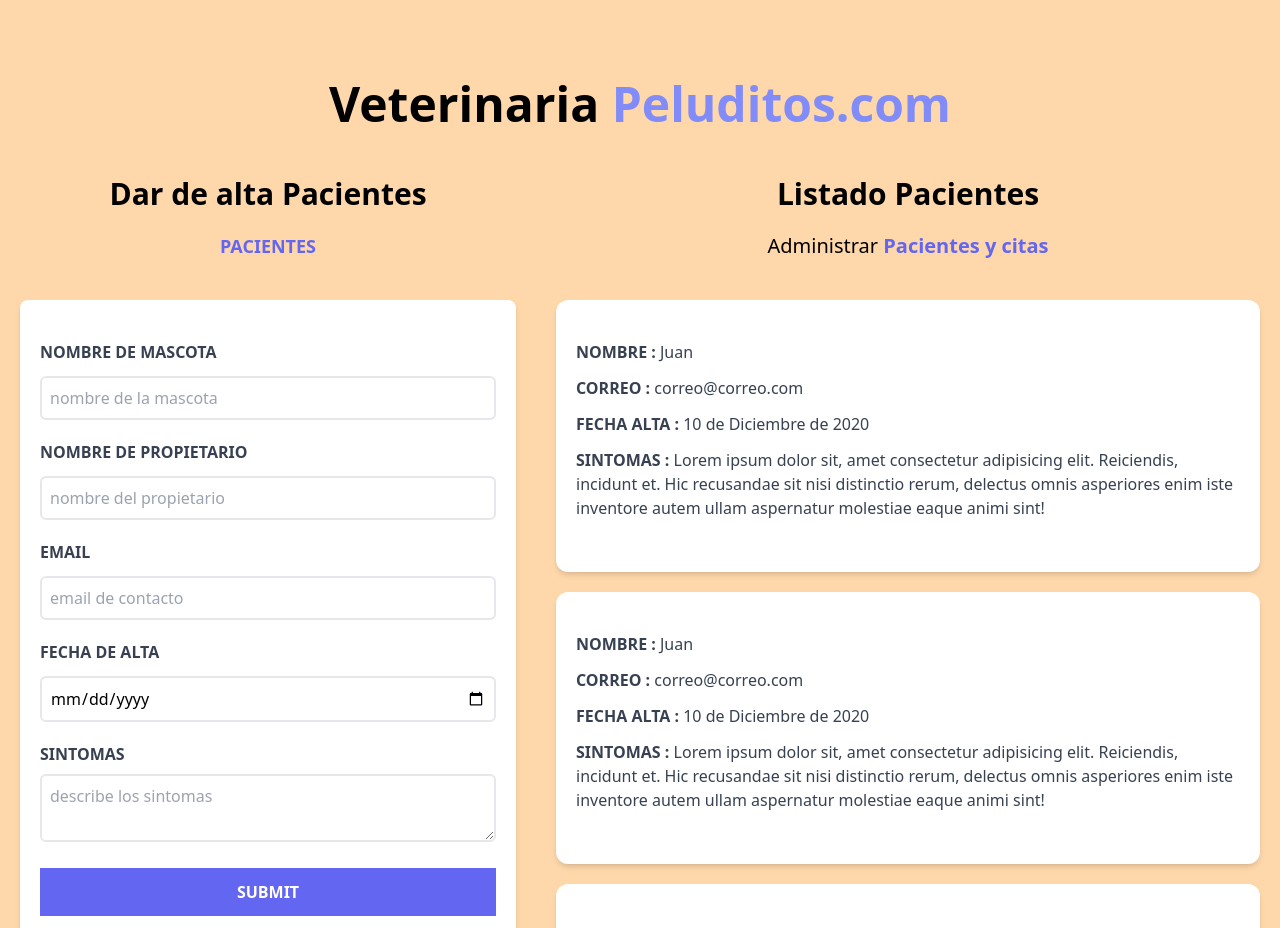
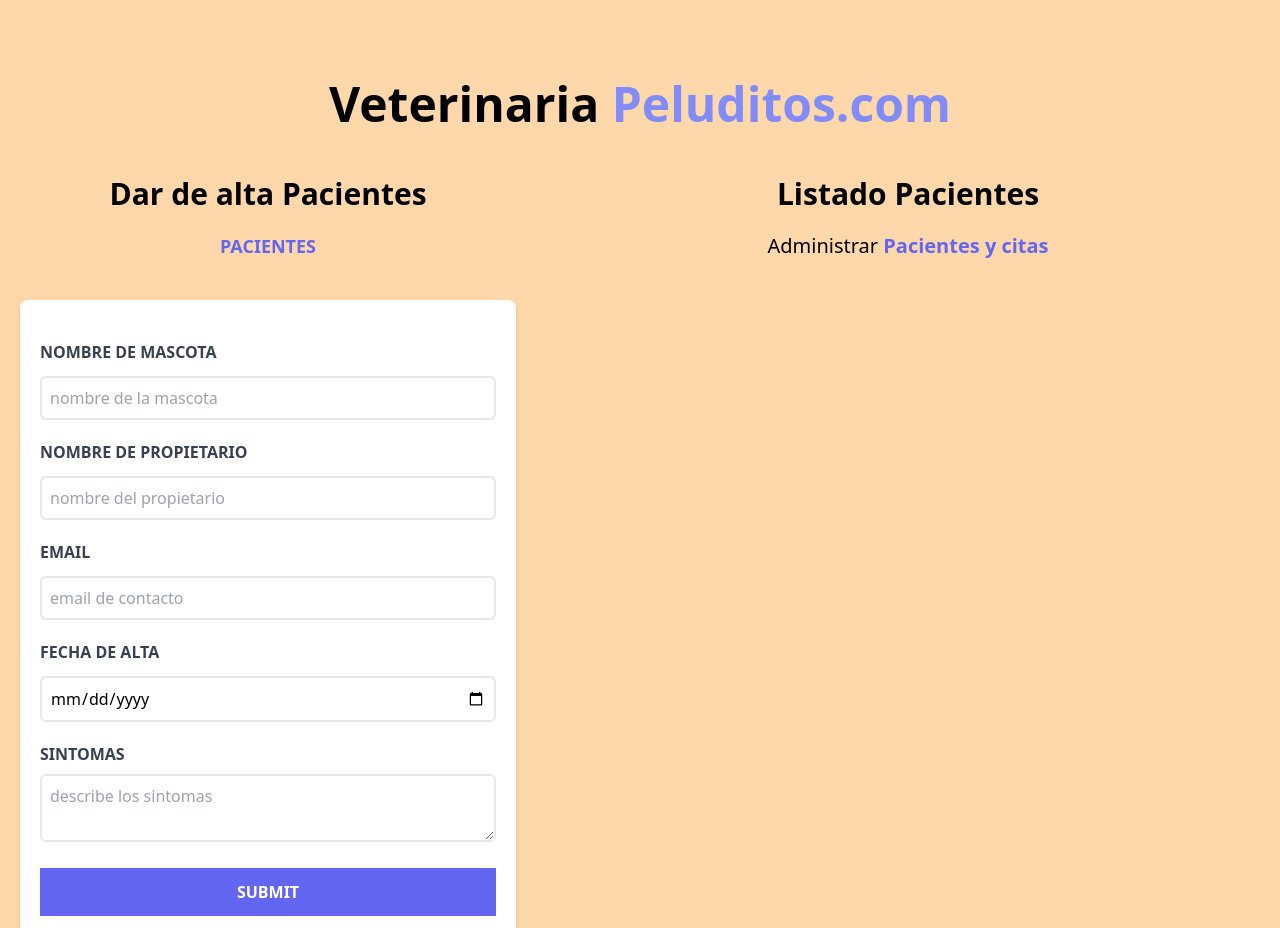
Before and after one commit to se733/administrador-veterinaria, a React (Vite) app: page / in a window 1280 px wide. Shown: the top 928 px of the page. Built offline with nearby package versions, Linux system fonts and the light colour scheme.

Commit message:
pasando props a pacientes

```diff
--- a/src/App.jsx
+++ b/src/App.jsx
@@ -4,18 +4,14 @@ import { Header } from "./components/Header";
 import { ListadoPacientes } from "./components/ListadoPacientes";
 
 function App() {
-
-  const [pacientes, setPacientes] = useState([])
+  const [pacientes, setPacientes] = useState([]);
 
   return (
     <div className="container mx-auto mt-20">
       <Header />
       <div className="mt-12 md:flex">
-        <Formulario
-        pacientes={pacientes}
-        setPacientes={setPacientes}
-        />
-        <ListadoPacientes />
+        <Formulario pacientes={pacientes} setPacientes={setPacientes} />
+        <ListadoPacientes pacientes={pacientes} />
       </div>
     </div>
   );
--- a/src/components/Formulario.jsx
+++ b/src/components/Formulario.jsx
@@ -9,6 +9,14 @@ export const Formulario = ({ pacientes, setPacientes }) => {
   const [sintomas, setSintomas] = useState("");
   const [error, setError] = useState(false);
 
+  const generarId = () => {
+    const ramdom = Math.random().toString(36).substring(2)
+    const fecha = Date.now().toString(36)
+
+    return ramdom + fecha
+  }
+
+
   const handleSubmit = (e) => {
     e.preventDefault();
     if ([nombre, propietario, email, fecha, sintomas].includes("")) {
@@ -17,7 +25,7 @@ export const Formulario = ({ pacientes, setPacientes }) => {
     }
     setError(false);
 
-    const objetoPacientes = { nombre, propietario, email, fecha, sintomas };
+    const objetoPacientes = { nombre, propietario, email, fecha, sintomas, id: generarId() };
 
     setPacientes([...pacientes, objetoPacientes]);
 
--- a/src/components/ListadoPacientes.jsx
+++ b/src/components/ListadoPacientes.jsx
@@ -1,22 +1,18 @@
 import { Paciente } from "./Paciente";
 
-export const ListadoPacientes = () => {
+export const ListadoPacientes = ({ pacientes }) => {
   return (
     <div className="md:w-1/2 lg:w-3/5 md:h-screen ">
       <h2 className="font-black text-3xl text-center">Listado Pacientes</h2>
 
       <p className="text-xl mt-5 mb-10 text-center">
         Administrar {""}
-        <span className="text-indigo-500 font-bold" >Pacientes y citas</span>
+        <span className="text-indigo-500 font-bold">Pacientes y citas</span>
       </p>
 
-     <Paciente/>
-     <Paciente/>
-     <Paciente/>
-     <Paciente/>
-     <Paciente/>
-
-
+      {pacientes.map( paciente => (
+        <Paciente key={paciente.id} paciente={paciente} />
+      ))}
     </div>
   );
 };
--- a/src/components/Paciente.jsx
+++ b/src/components/Paciente.jsx
@@ -1,18 +1,22 @@
 
-export const Paciente = () => {
+export const Paciente = ({paciente}) => {
+    const {nombre, propietario, email, fecha, sintomas} = paciente
   return (
     <div className="mx-5 my-5 bg-white shadow-md px-5 py-10 rounded-xl">
     <p className="font-bold mb-3 text-gray-700 uppercase"> Nombre : {""}
-        <span className="font-normal normal-case">Juan</span>
+        <span className="font-normal normal-case">{nombre}</span>
+    </p>
+    <p className="font-bold mb-3 text-gray-700 uppercase"> Nombre del propietario: {""}
+        <span className="font-normal normal-case">{propietario}</span>
     </p>
     <p className="font-bold mb-3 text-gray-700 uppercase"> Correo : {""}
-        <span className="font-normal normal-case">correo@correo.com</span>
+        <span className="font-normal normal-case">{email}</span>
     </p>
     <p className="font-bold mb-3 text-gray-700 uppercase"> Fecha alta : {""}
-        <span className="font-normal normal-case">10 de Diciembre de 2020</span>
+        <span className="font-normal normal-case">{fecha}</span>
     </p>
     <p className="font-bold mb-3 text-gray-700 uppercase"> Sintomas : {""}
-        <span className="font-normal normal-case">Lorem ipsum dolor sit, amet consectetur adipisicing elit. Reiciendis, incidunt et. Hic recusandae sit nisi distinctio rerum, delectus omnis asperiores enim iste inventore autem ullam aspernatur molestiae eaque animi sint!</span>
+        <span className="font-normal normal-case">{sintomas}</span>
     </p>
   </div>
     )
```
